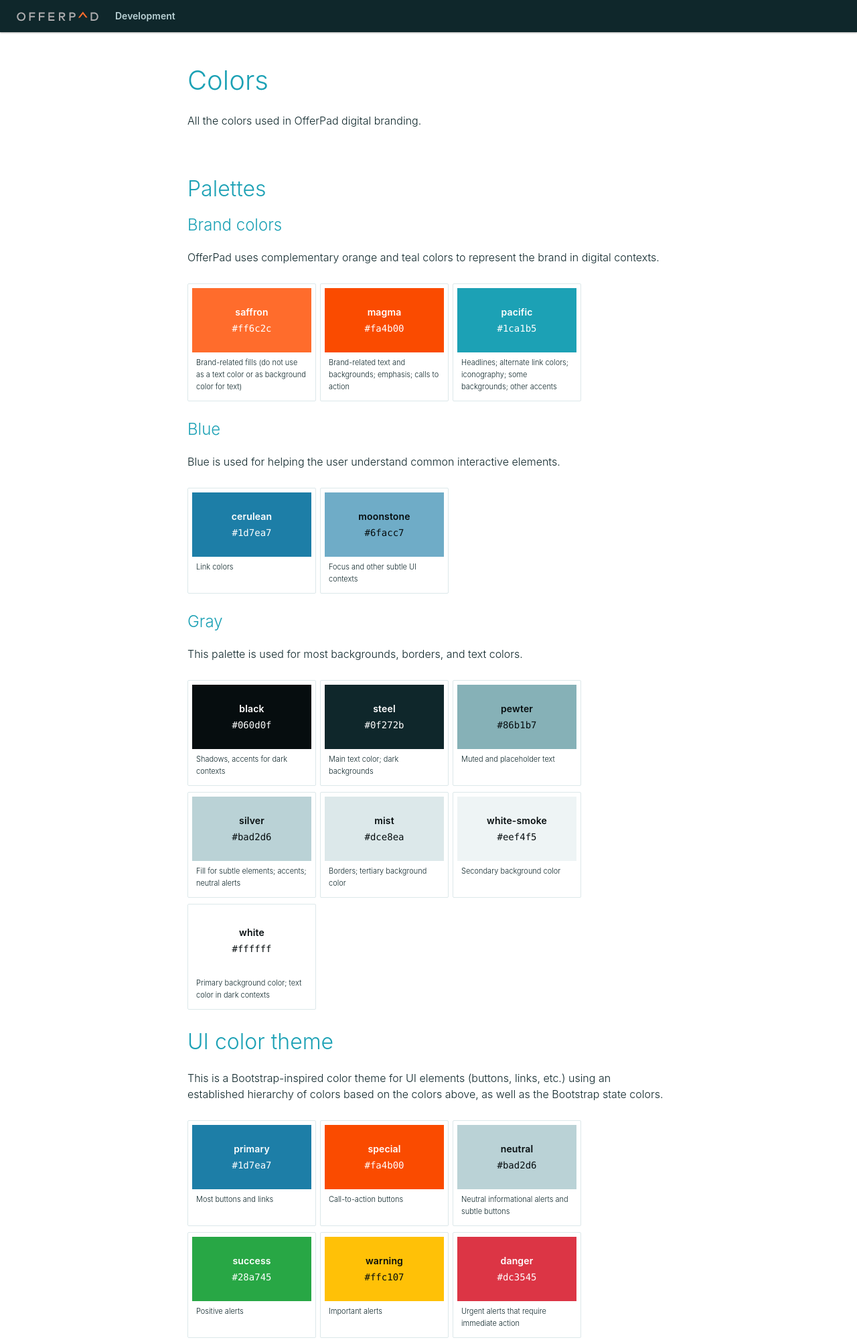
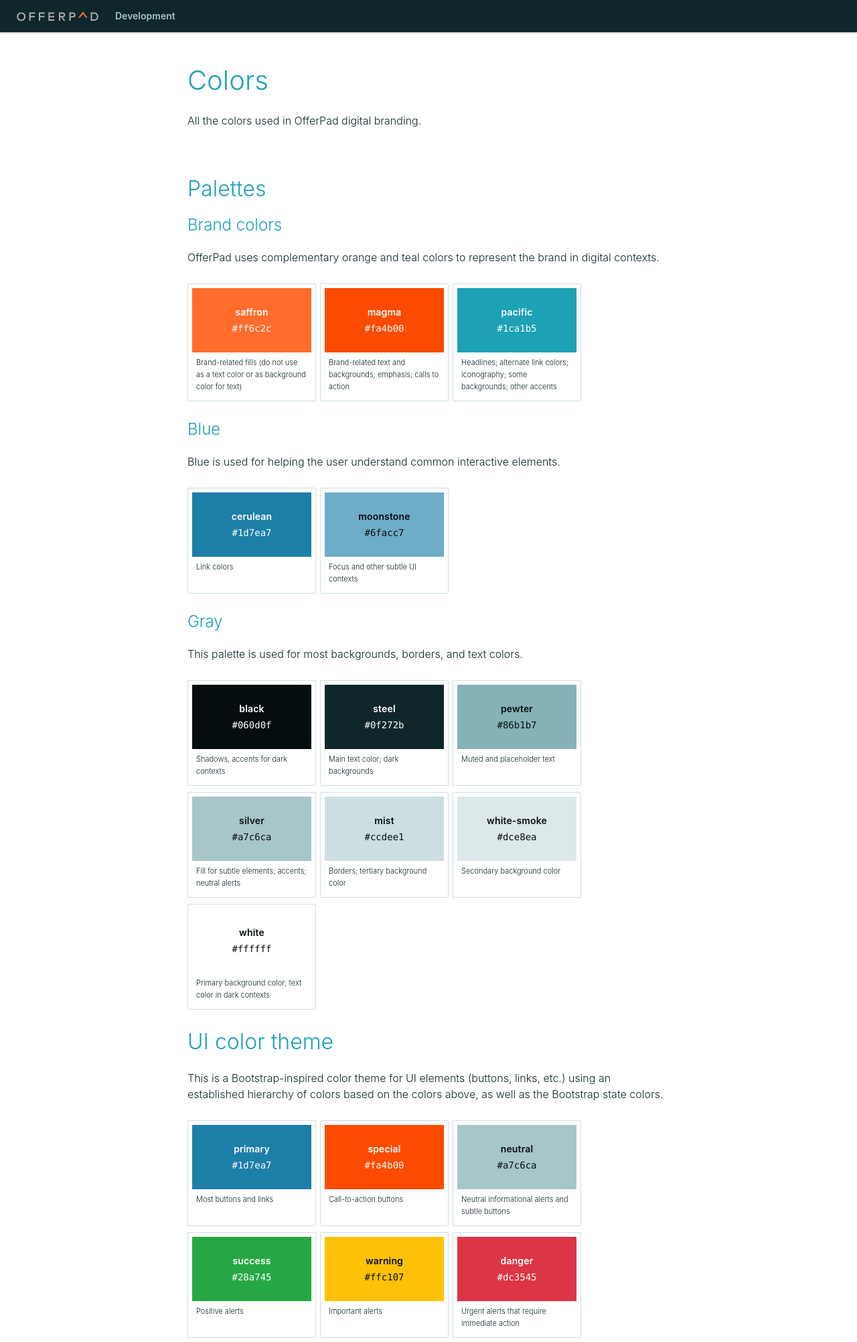
Before and after one commit to Offerpad/floorplan, a Jekyll site: the page built from _docs/base/colors.md, in a window 1280 px wide. Shown: the whole page at 67% size. Built offline with Jekyll 4.4.1, drawn with Linux system fonts in a browser that asks for light colours; nearby versions of some CDN libraries; some web fonts are replaced.

Commit message:
darker gray palette

```diff
--- a/_docs/base/colors.md
+++ b/_docs/base/colors.md
@@ -83,21 +83,21 @@ This palette is used for most backgrounds, borders, and text colors.
     <li class="c-swatches__item c-swatches--silver">
         <div class="c-swatches__swatch">
             <span class="c-swatches__label">silver</span>
-            <span class="c-swatches__hex">#bad2d6</span>
+            <span class="c-swatches__hex">#a7c6ca</span>
         </div>
         <p class="c-swatches__description">Fill for subtle elements; accents; neutral alerts</p>
     </li>
     <li class="c-swatches__item c-swatches--mist">
         <div class="c-swatches__swatch">
             <span class="c-swatches__label">mist</span>
-            <span class="c-swatches__hex">#dce8ea</span>
+            <span class="c-swatches__hex">#ccdee1</span>
         </div>
         <p class="c-swatches__description">Borders; tertiary background color</p>
     </li>
     <li class="c-swatches__item c-swatches--white-smoke">
         <div class="c-swatches__swatch">
             <span class="c-swatches__label">white-smoke</span>
-            <span class="c-swatches__hex">#eef4f5</span>
+            <span class="c-swatches__hex">#dce8ea</span>
         </div>
         <p class="c-swatches__description">Secondary background color</p>
     </li>
@@ -133,7 +133,7 @@ This is a Bootstrap-inspired color theme for UI elements (buttons, links, etc.)
     <li class="c-swatches__item c-swatches--silver">
         <div class="c-swatches__swatch">
             <span class="c-swatches__label">neutral</span>
-            <span class="c-swatches__hex">#bad2d6</span>
+            <span class="c-swatches__hex">#a7c6ca</span>
         </div>
         <p class="c-swatches__description">Neutral informational alerts and subtle buttons</p>
     </li>
--- a/_scss/_settings.colors.scss
+++ b/_scss/_settings.colors.scss
@@ -12,9 +12,9 @@ $color-op-pacific:      #1ca1b5;
 $color-op-black:        #060d0f;
 $color-op-steel:        #0f272b;
 $color-op-pewter:       #86b1b7;
-$color-op-silver:       #bad2d6;
-$color-op-mist:         #dce8ea;
-$color-op-white-smoke:  #eef4f5;
+$color-op-silver:       #a7c6ca;
+$color-op-mist:         #ccdee1;
+$color-op-white-smoke:  #dce8ea;
 $color-op-white:        #ffffff;
 
 // blues (for links and ui)
```
